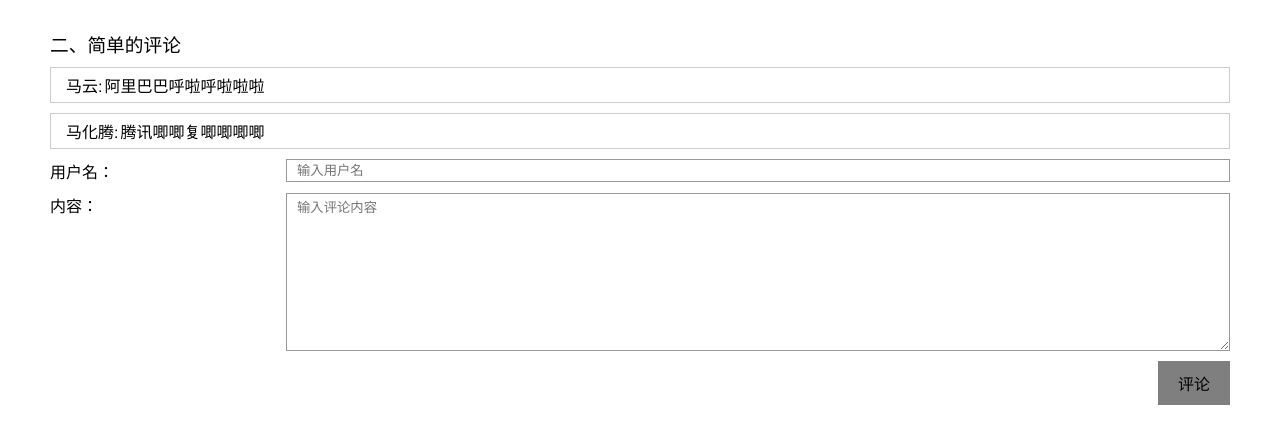
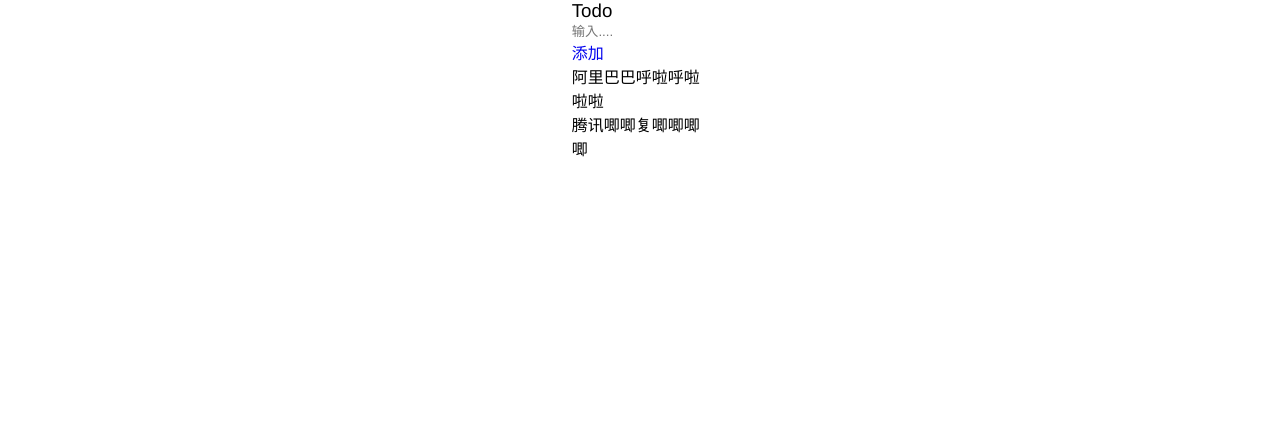
Before and after one commit to ZWLTZ/react-todo, a React app: page / in a window 1280 px wide. Shown: the top 444 px of the page. Built offline with nearby package versions, Linux system fonts and the light colour scheme; no server answers.

Commit message:
start todo

```diff
--- a/package.json
+++ b/package.json
@@ -1,5 +1,5 @@
 {
-  "name": "react-admin",
+  "name": "react-todo",
   "version": "1.0.0",
   "description": "react config with webpack",
   "main": "index.js",
@@ -15,9 +15,9 @@
   "author": "nine",
   "license": "ISC",
   "bugs": {
-    "url": "https://github.com/ZWLTZ/react-admin/issues"
+    "url": "https://github.com/ZWLTZ/react-todo/issues"
   },
-  "homepage": "https://github.com/ZWLTZ/react-admin.git",
+  "homepage": "https://github.com/ZWLTZ/react-todo.git",
   "dependencies": {
     "lib-flexible": "^0.3.2",
     "react": "^15.6.1",
--- a/src/components/App.js
+++ b/src/components/App.js
@@ -1,14 +1,4 @@
-import React, { Component } from 'react';
-
-// AJAX api
-import Ajax from "../api/Api"
-
-let Api = Ajax("GET","https://api.github.com/gists").then( res => {
-	// console.log(res,"请求成功了！")
-	console.log("res")
-}).catch( error => {
-	console.log(error)
-})
+import React, { Component } from 'react'
 
 /**
  * 1、组件通信
@@ -16,22 +6,12 @@
  * 3、路由
  * 4、redux
  */
-
-
-// 、简单的评论
-import Comments from "./Comments.jsx"
-
-// 4 import沒有指定文件只是指定文件夾名字的話，默認會找文件夾下面的inex.js
-import {add,resetPhone} from "@/utils"
-
-let str = resetPhone(13585691264)
-
+import Todo from "./Todo.jsx"
 class App extends Component {
 	render() {
 		return (
-			<div className="App">
-				<h3 className = "index-title">二、简单的评论</h3>
-				<Comments />
+			<div className="App-todo">
+				<Todo />
 			</div>
 		);
 	}
--- /dev/null
+++ b/src/components/Todo.jsx
@@ -0,0 +1,43 @@
+import React from "react"
+
+
+import TodoAdd from "./TodoAdd.jsx"
+import TodoList from "./TodoList.jsx"
+
+class Todo extends React.Component {
+    constructor(props) {
+        super(props)
+        this.state = {
+            list: [
+                {
+                    title: "阿里巴巴呼啦呼啦啦啦",
+                    isFinished: true,
+                },
+                {
+                    title: "腾讯唧唧复唧唧唧唧",
+                    isFinished: false,
+                }
+            ],
+            text: ""
+        }
+    }
+    //1 传递给子组件的回调函数
+    onAddSubmit(addCurrent) {
+        console.log(addCurrent, "222")
+        let newList = this.state.list
+        newList.unshift(addCurrent)
+        this.setState({ list: newList })
+    }
+
+    render() {
+        return (
+            <div className="todo-wrap">
+                <h3>Todo</h3>
+                <TodoAdd onAddSubmit={this.onAddSubmit.bind(this)} />
+                <TodoList data={this.state.list} />
+            </div>
+        )
+    }
+}
+
+export default Todo
--- /dev/null
+++ b/src/components/TodoAdd.jsx
@@ -0,0 +1,36 @@
+import React from "react"
+
+class TodoAdd extends React.Component {
+    constructor(props) {
+        super(props)
+        this.submitClick = this.submitClick.bind(this)
+    }
+    submitClick(event) {
+        // 通过：refs 集合获取指定的值
+        let content = this.refs.content.value.trim()
+        // 1、调用父组件的回调函数，传递参数.es6结构赋值
+        if (!content) {
+            alert("评论不能为空")
+            return
+        } else {
+            let newItem = {
+                title: content,
+                isFinished: false
+            }
+            console.log(newItem,"111")
+            this.props.onAddSubmit(newItem)
+            // // 置空
+            this.refs.content.value = ""
+        }
+    }
+    render() {
+        return (
+            <div className="todo-wrap">
+                <input type="text" ref="content" maxLength="15" placeholder="输入...." />
+                <a onClick={this.submitClick} href="javascript:;">添加</a>
+            </div>
+        )
+    }
+}
+
+export default TodoAdd
--- /dev/null
+++ b/src/components/TodoList.jsx
@@ -0,0 +1,24 @@
+import React from "react"
+
+class TodoList extends React.Component {
+    constructor(props) {
+        super(props)
+        console.log(this.props)
+    }
+
+    render() {
+        return (
+            <div className="todo-list">
+                <ul>
+                    {this.props.data.map((item, index) =>
+                        <li key={index}>
+                            <span>{item.title}</span>
+                        </li>
+                    )}
+                </ul>
+            </div>
+        )
+    }
+}
+
+export default TodoList
--- a/src/styles/global.styl
+++ /dev/null
@@ -1,2 +0,0 @@
-#app
-    padding 30px 50px
--- a/src/styles/index.styl
+++ b/src/styles/index.styl
@@ -1,3 +1,2 @@
 @import "./reset.styl"
-@import "./global.styl"
-@import "./comments.styl"
+@import "./todo.styl"
--- /dev/null
+++ b/src/styles/todo.styl
@@ -0,0 +1,3 @@
+.App-todo
+    width: 8.533333rem
+    margin: 0 auto
--- a/src/utils/index.js
+++ b/src/utils/index.js
@@ -19,7 +19,25 @@
     return str
 }
 
+
+// 操作storage
+const STORAGE_KEY = 'REACT-TODO'
+
+const Storage = {
+    save: function (items) {
+        return window.sessionStorage.setItem(STORAGE_KEY, JSON.stringify(items))
+    },
+    fetch: function () {
+        return JSON.parse(window.sessionStorage.getItem(STORAGE_KEY) || '[]')
+    },
+    deletedThis: function (kk) {
+        return window.sessionStorage.removeItem(kk)
+    }
+}
+
+
 export {
     add,
-    resetPhone
+    resetPhone,
+    Storage
 }
```
Also changed, not shown: src/components/Oldtodo.jsx (added, +59 -0 lines), 1 other file (tests, documents, lock files or other folders).
